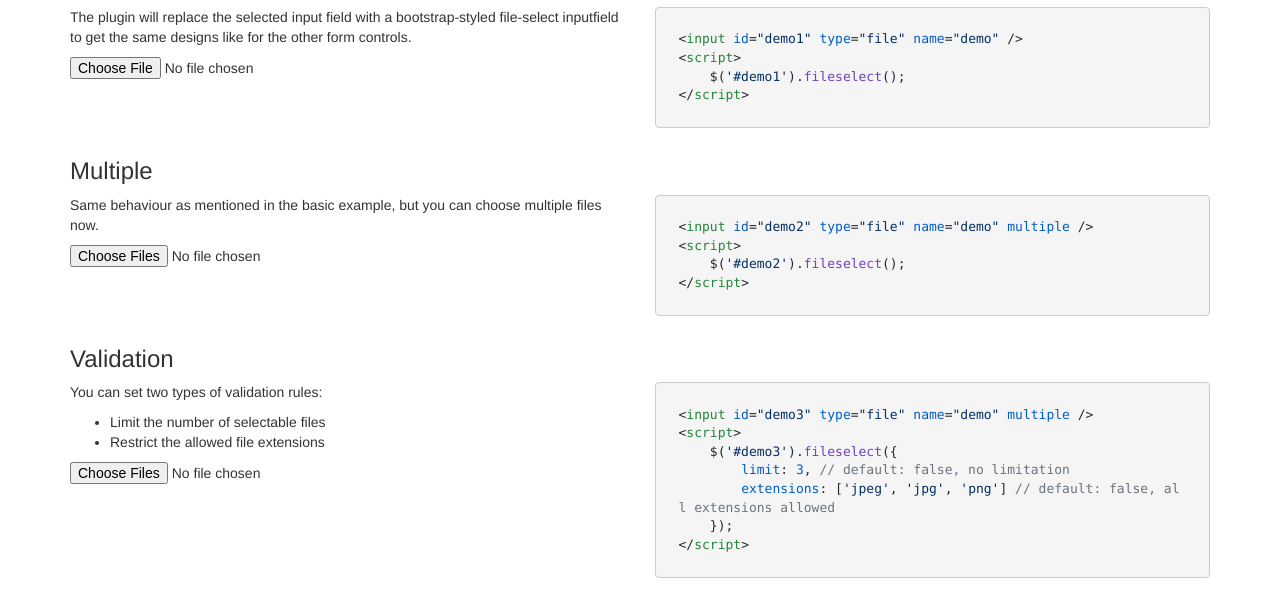
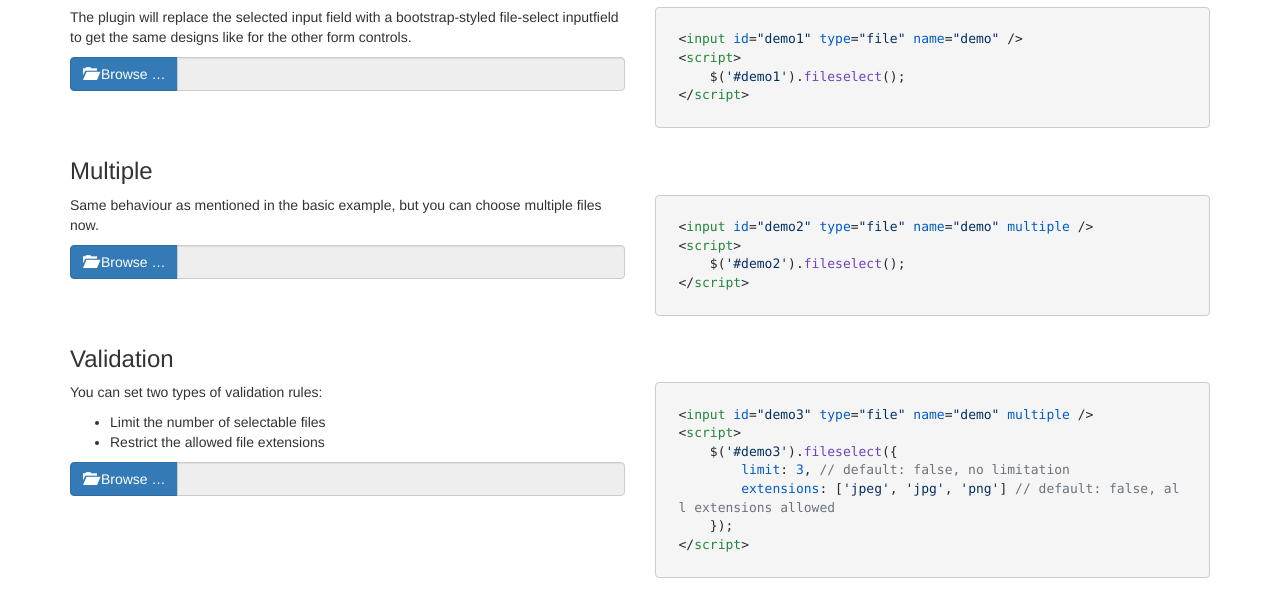
Before and after one commit to jnessier/Bootstrap-Fileselect, a website: page demo/index.html in a window 1280 px wide. Shown: the part 202-800 px from the top of the page. Drawn offline with nearby package versions, Linux system fonts and the light colour scheme.

Commit message:
Fixed link

```diff
--- a/demo/index.html
+++ b/demo/index.html
@@ -16,7 +16,7 @@
             hljs.initHighlightingOnLoad();
         </script>
 
-        <script src="src/bootstrap-fileselect.js"></script>
+        <script src="../src/bootstrap-fileselect.js"></script>
 
         <style>
             .hljs {
```
